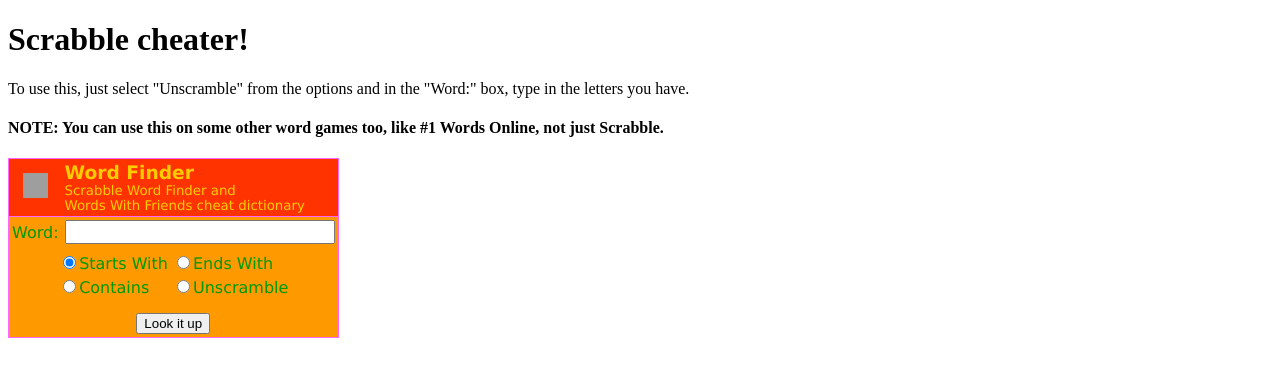
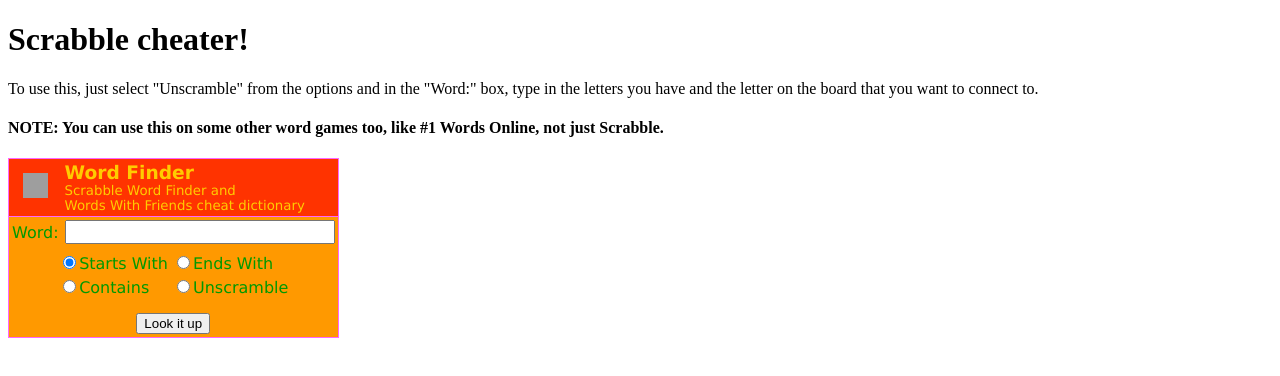
Before and after one commit to Dy-tech/Scrabble-Cheater, a plain HTML site: page index.html in a window 1280 px wide. Drawn offline with Linux system fonts and the light colour scheme; grey boxes are pictures that could not be loaded.

Commit message:
Update which letters to type
Signed-off-by: Dylan Leo Murray Clark <81465819+Dy-tech@users.noreply.github.com>

```diff
--- a/index.html
+++ b/index.html
@@ -5,7 +5,7 @@
   </head>
   <body>
     <h1>Scrabble cheater!</h1>
-    <p>To use this, just select "Unscramble" from the options and in the "Word:" box, type in the letters you have.</p>
+    <p>To use this, just select "Unscramble" from the options and in the "Word:" box, type in the letters you have and the letter on the board that you want to connect to.</p>
     <h4> NOTE: You can use this on some other word games too, like #1 Words Online, not just Scrabble.</h4>
     <style>#dictionarybox12 TD, INPUT, SELECT {font-size:12pt;}</style>
 <form action="https://www.thefreedictionary.com/_/partner.aspx" method="get" target="_blank" name="wordfinder"
```
